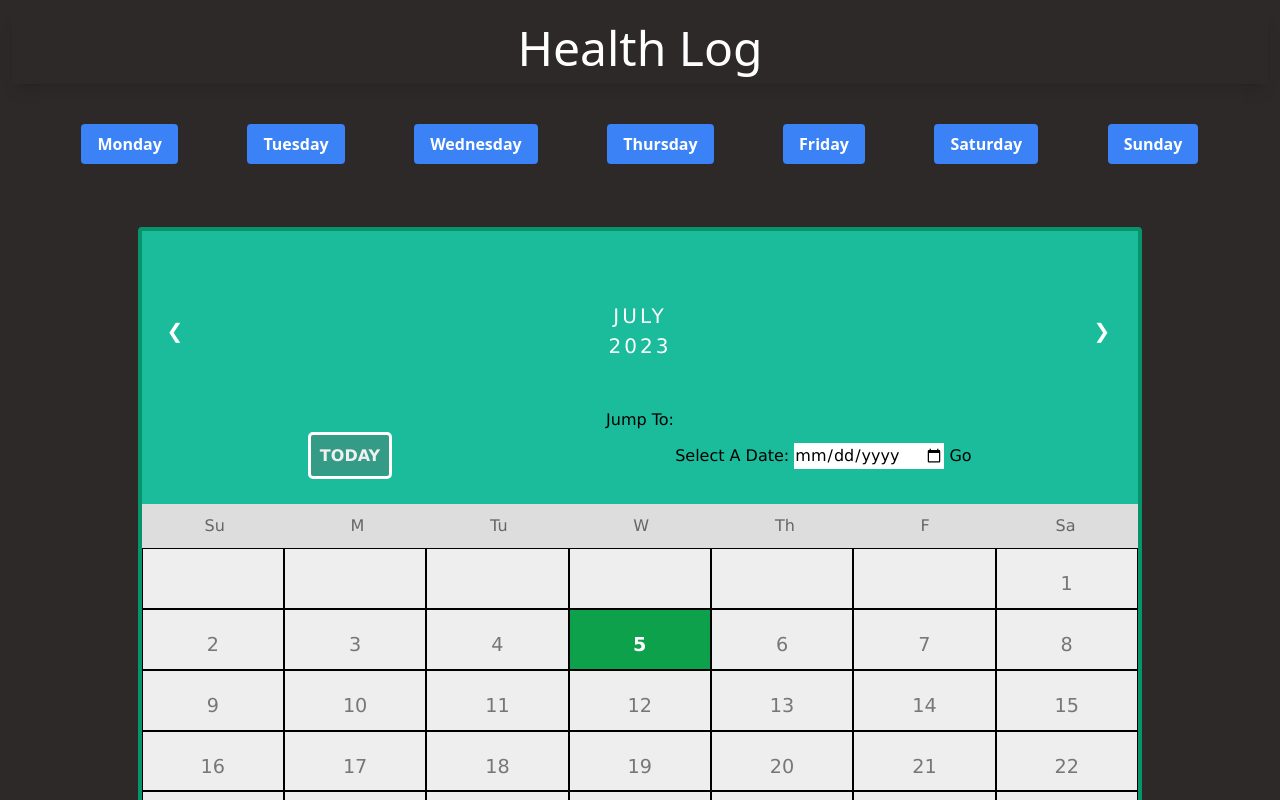
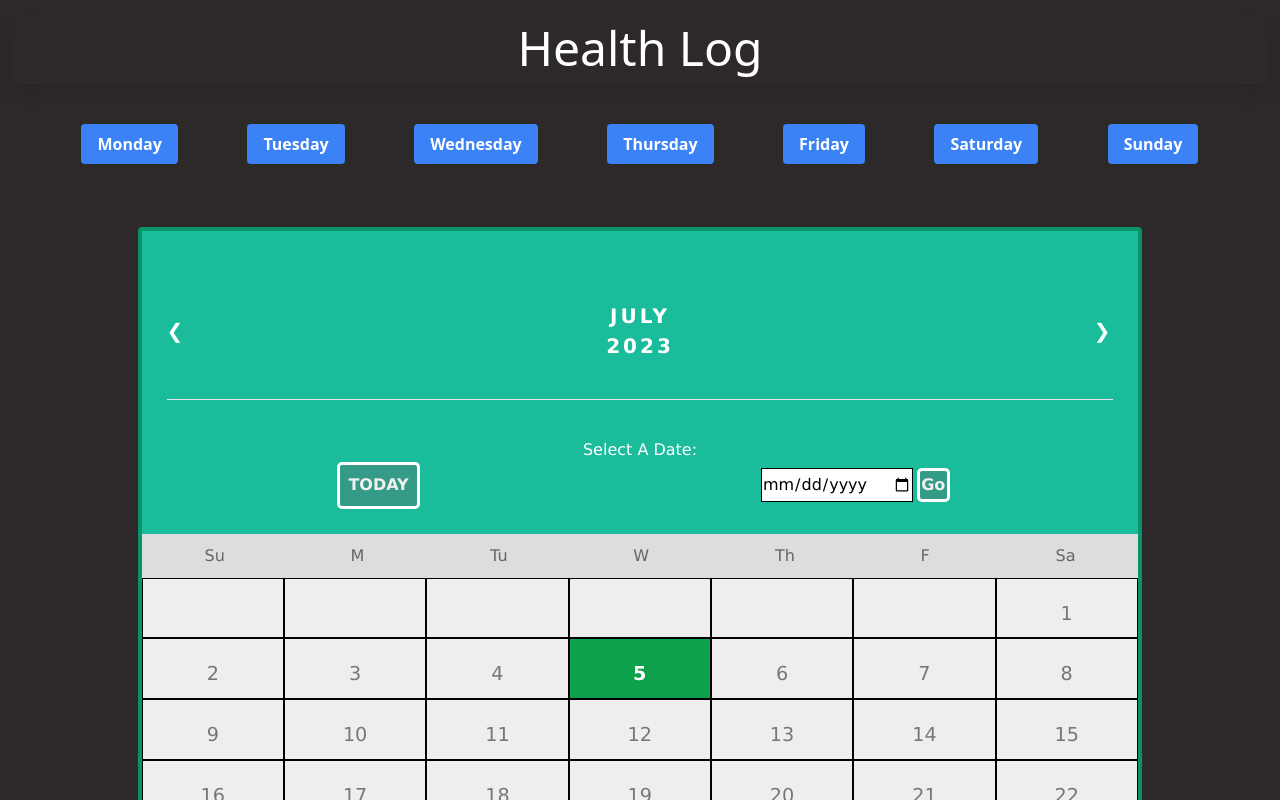
Before and after one commit to SChowdh1045/Workout, a Svelte app: page / in a window 1280 px wide. Shown: the top 800 px of the page. Built offline with nearby package versions, Linux system fonts and the light colour scheme.

Commit message:
added local storage capability

```diff
--- a/src/components/Calendar.svelte
+++ b/src/components/Calendar.svelte
@@ -34,11 +34,21 @@
                                                                             // Then divide by 7 to know how many rows there would be. Take the ceiling of that number then multiply by 7 to have nice calendar format
 
 
+
     let show_form = false;
     let grayedOut = false;
     let highlight = true;
     let dateID;
-    let logTracker = {};
+
+    // Have to make 2 different objects to track daily logs. "logTracker" for component render & "localStorage" for persistent data (after I close session and re-open application, data will not be wiped).
+    // What I mean by " "logTracker" for component render ", is that when I did it with localStorage, when I saved a log, the workout color dot would not appear right away. I'm guessing it's because localStorage doesn't do a re-render?
+    // It's only after restarting the application that the dot would appear, which was not ideal. Therefore, logTracker object first takes in all the existing data from localStorage, then have to parse the values, since in localStorage, they're stored as strings. Then assign it back to logTracker.
+    // After that, the daily logs would get added to both logTracker & localStorage the normal way (inside "saveSchdeule" function).
+    // NOTE: "Object.entries(localStorage)" returns an array of array/s. So, returns one (big?) array where each of its elements are arrays themselves containing property-value pairs of the passed object.
+    let logTracker = {...localStorage};
+    for (const [key, value] of Object.entries(localStorage)){
+        logTracker[key] = JSON.parse(value);
+    }
 
     let defaultLog = {
         wakeUp_Hr: "",
@@ -79,6 +89,16 @@
         year = today.year;  // or can do just "year = date.getFullYear()"
     }
 
+    let goToDate = "";
+    const goToDateSplitter = () => {
+        let splitDate = goToDate.split("-");  // The value of the "date" input returns as "yyyy-mm-dd" format. I just want year & month, so I have to split by "-" then take the values from the returned list.
+
+        year = parseInt(splitDate[0]);
+        monthIndex = parseInt(splitDate[1]) - 1; // Since monthIndex takes values from 0-11 (Jan - Dec respectively) and the splitDate values go from 1-12, I need to subtract 1 to get the right index number
+    }
+
+
+
 
     const showFormFunction = (e, day_number) => {
         dateID = e.target.dataset.dateid;  // Now both <li> tag and form have an ID (the same ID)
@@ -102,8 +122,10 @@
         (wakeUp_Min < 10) && (wakeUp_Min[0] !== '0') && (wakeUp_Min !== "") ? (e.detail.wakeUp_Min = '0' + wakeUp_Min) : null;
         (sleep_Min < 10) && (sleep_Min[0] !== '0') && (sleep_Min !== "")? (e.detail.sleep_Min = '0' + sleep_Min) : null;
 
-        // Adding in a new day log to logTracker object. The object that was passed to the function, with the specified property added or modified.
+        // Adding in a new day log to logTracker & localStorage (see explanation in line 43).
         logTracker = Object.defineProperty(logTracker, dateID, {value: e.detail, writable: true});
+        localStorage.setItem(dateID, JSON.stringify(e.detail));
+
 
         // Copied from "handleClose"
         show_form = false;
@@ -117,19 +139,23 @@
     <div class="calendarWrapper">
         <div class="month" class:grayedOut>  <!-- "class:grayedOut" is equivalent to "class:grayedOut={grayedOut}". The first "grayedOut" is the class to toggle. The second "grayedOut" is the boolean variable -->
             <ul style="display: flex; justify-content: space-between; align-items: center;">
-                <li class="prev" on:click={goToPrevMonth}>&#10094;</li>
-                <li>{month}<br>{year}</li>
-                <li class="next" on:click={goToNextMonth}>&#10095;</li>
+                <li class:prev={highlight} on:click={highlight ? goToPrevMonth : null}>&#10094;</li>
+                <li style="color: #fff; font-weight: bold;">{month}<br>{year}</li>
+                <li class:next={highlight} on:click={highlight ? goToNextMonth : null}>&#10095;</li>
             </ul>
 
-            <h2 style="margin-top: 5%;">Jump To:</h2>
-            <div class="jumpToWrapper">
-                <button id="today_btn" on:click={goToToday}>TODAY</button>
-                <form>
-                    <label for="date_selection">Select A Date:</label>
-                    <input type="date" id="date_selection" name="date_selection">
-                    <input type="submit" value="Go">
+            <hr style="margin: 4% 0;"/>
+
+            <h2 style="color: #fff;">Select A Date:</h2>
+            <div style="display: flex; justify-content: space-around; align-items: center;">
+
+                <button class="date_btn" on:click={highlight ? goToToday : null}>TODAY</button>
+
+                <form style="display: flex; justify-content: space-around;" on:submit|preventDefault={goToDateSplitter}>
+                    <input type="date" id="date_selection" name="date_selection" bind:value={goToDate} required>
+                    <input type="submit" class="date_btn" value="Go">
                 </form>
+
             </div>
         </div>
 
@@ -157,8 +183,8 @@
                     For the "on:click" and all it jargon, it was made so that the days after today cannot be opened. Had to add the highlight boolean variable (on RHS) because without it, when I opened a form and tried to click on any day preceding today (& today), it would open that clicked day's form, which is not what I want.   -->
                     <li class:highlight={highlight && (new Date(`${month} ${(i+1)-firstDayIndex}, ${year}`).getTime() <= date.getTime())}  class:active={i == ((today.day-1)+firstDayIndex) && (monthIndex==today.month) && (year==today.year)}  class:inaccessible={date.getTime() < new Date(`${month} ${(i+1)-firstDayIndex}, ${year}`).getTime()}  data-dateID="{month}_{(i+1)-firstDayIndex}_{year}" on:click={highlight && (new Date(`${month} ${(i+1)-firstDayIndex}, ${year}`).getTime() <= date.getTime()) ? (e) => showFormFunction(e, (i+1)-firstDayIndex) : null}>
                         <div class="hidden_dot"
-                        class:green_dot={`${month}_${(i+1)-firstDayIndex}_${year}` in logTracker && logTracker[`${month}_${(i+1)-firstDayIndex}_${year}`].workout === 'yes'}
-                        class:red_dot={`${month}_${(i+1)-firstDayIndex}_${year}` in logTracker && logTracker[`${month}_${(i+1)-firstDayIndex}_${year}`].workout === 'no'}>
+                        class:green_dot={`${month}_${(i+1)-firstDayIndex}_${year}` in logTracker && logTracker[`${month}_${(i+1)-firstDayIndex}_${year}`].workout == 'yes'}
+                        class:red_dot={`${month}_${(i+1)-firstDayIndex}_${year}` in logTracker && logTracker[`${month}_${(i+1)-firstDayIndex}_${year}`].workout == 'no'}>
                         </div>
                         {(i+1)-firstDayIndex}
                     </li>
@@ -167,19 +193,11 @@
         </ul>
 
         <!-- The selected form will be presented with either existing values (meaning I've entered values before for this date)
-            or with default values (meaning this is either my first time opening this date or I reset it and saved.) -->
+            or with default values (meaning this is my first time opening this date.) -->
         {#if (show_form)}
-            {#if dateID in logTracker}
-                <Form {dateID} dailyLog={logTracker[dateID]} on:close={handleClose} on:submitLog={saveSchdeule}>
-                    <h1 style="margin-bottom: 8%; font-size: x-large; font-weight: 600;">Summary for <br/> {month} {dayClicked}, {year}</h1>
-                </Form>
-
-            {:else}
-                <Form {dateID} dailyLog={defaultLog} on:close={handleClose} on:submitLog={saveSchdeule}>
-                    <h1 style="margin-bottom: 8%; font-size: x-large; font-weight: 600;">Summary for <br/> {month} {dayClicked}, {year}</h1>
-                </Form>
-            {/if}
-
+            <Form {dateID} dailyLog={dateID in logTracker ? logTracker[dateID] : defaultLog} on:close={handleClose} on:submitLog={saveSchdeule}>
+                <h1 style="margin-bottom: 8%; font-size: x-large; font-weight: 600;">Summary for <br/> {month} {dayClicked}, {year}</h1>
+            </Form>
         {/if}
     </div>
 </main>
@@ -217,34 +235,28 @@
     }
 
     .prev{
-        cursor: pointer;
         transition: 0.1s;
     }
 
     .prev:hover{
+        cursor: pointer;
         border: 2px solid white;
         border-radius: 8px;
         padding: 0.1%;
     }
 
     .next{
-        cursor: pointer;
         transition: 0.1s;
     }
 
     .next:hover{
+        cursor: pointer;
         border: 2px solid white;
         border-radius: 8px;
         padding: 0.1%;
     }
 
-    .jumpToWrapper{
-        display: flex;
-        justify-content: space-around;
-        align-items: center;
-    }
-
-    #today_btn{
+    .date_btn{
         border: 3px solid white;
         border-radius: 5px;
         padding: 0.90%;
@@ -254,10 +266,17 @@
         background: #349b86;
     }
 
-    #today_btn:hover{
+    .date_btn:hover{
+        cursor: pointer;
         padding: 1.1%;
         background: #31b49a;
     }
+
+    #date_selection{
+        border: 1px solid #000;
+        margin-right: 2%;
+    }
+
 
     /* Weekdays (Mon-Sun) */
     .weekdays {
--- a/src/components/Form.svelte
+++ b/src/components/Form.svelte
@@ -6,9 +6,6 @@
 
     const dispatch = createEventDispatcher();
 
-    const handleClose = () => {
-        dispatch('close');
-    }
 
     // Creating a bind between form values and object
     let log = {
@@ -42,6 +39,10 @@
             sleep_Min: "",
             sleep_am_pm: ""
         }
+    }
+
+    const handleClose = () => {
+        dispatch('close');
     }
 </script>
 
```
Also changed, not shown: src/Planner.txt.
